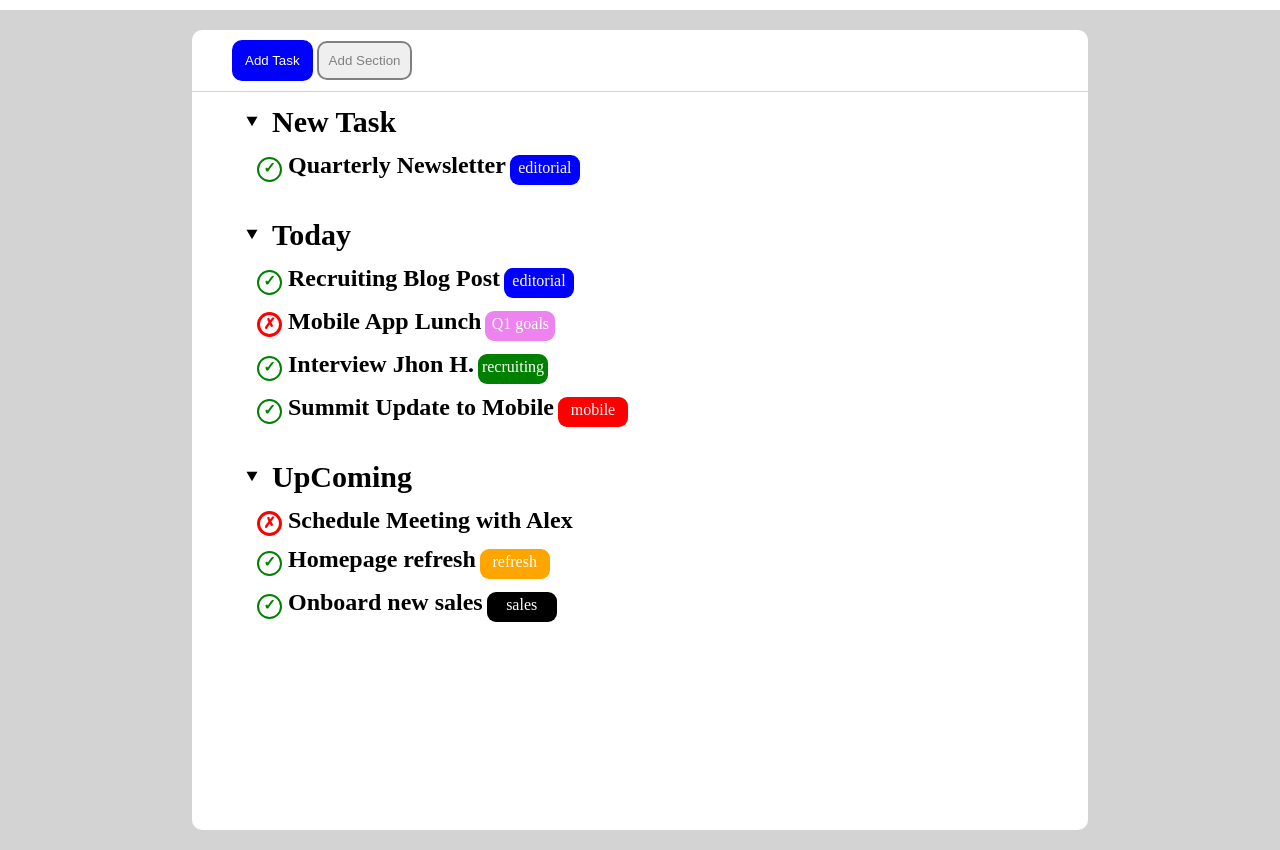
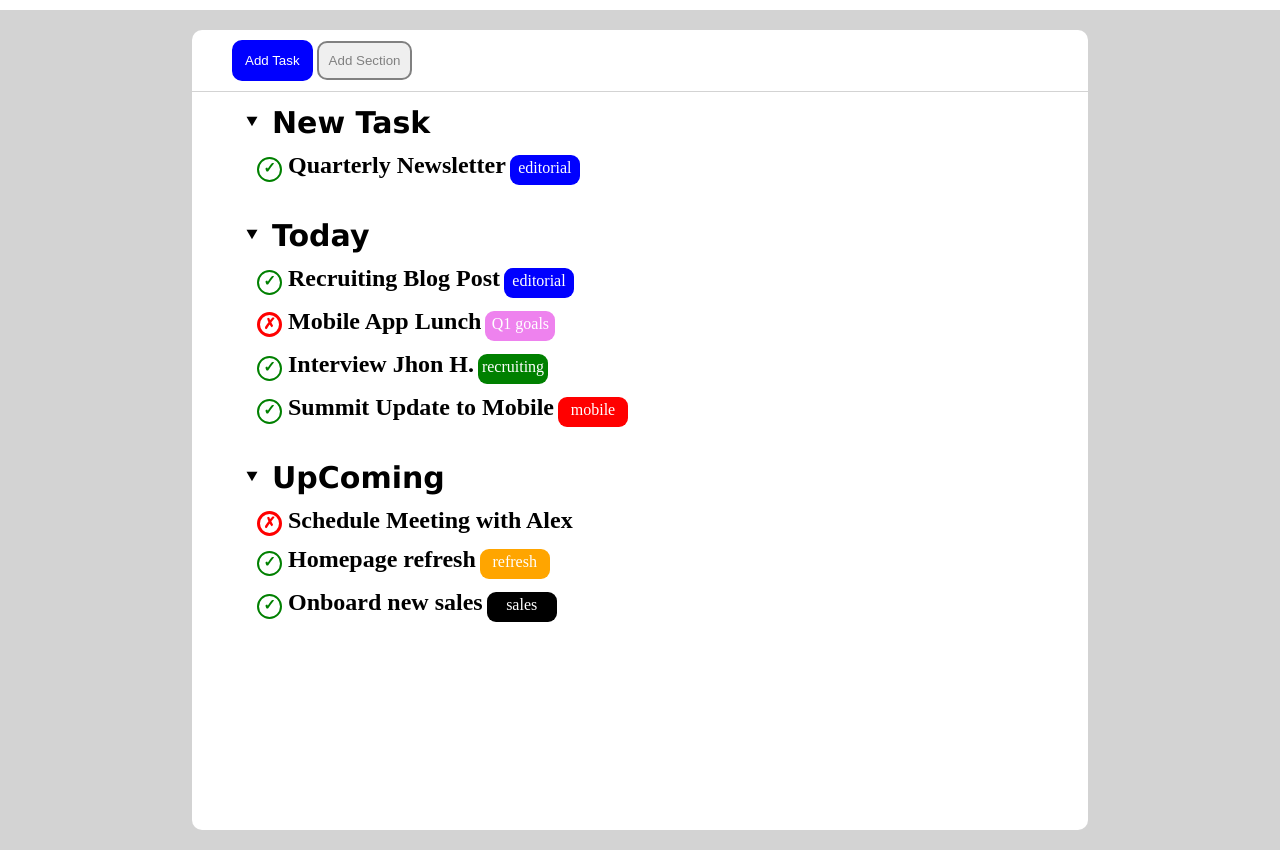
Before and after one commit to NicholasBuiatti/html-css-toboolist, a plain HTML site: page index.html in a window 1280 px wide. Shown: the part 64-914 px from the top of the page. Drawn offline with Linux system fonts and the light colour scheme.

Commit message:
Cambio font e logo pagina

```diff
--- a/css/style.css
+++ b/css/style.css
@@ -82,6 +82,7 @@ main {
 
 .titolo-tendina {
     font-size: 30px;
+    font-family: Verdana, Geneva, Tahoma, sans-serif;
 }
 
 .Sotto-riga {
--- a/index.html
+++ b/index.html
@@ -5,6 +5,7 @@
     <meta name="viewport" content="width=device-width, initial-scale=1.0">
     <title>Toboolist</title>
     <link rel="stylesheet" href="./css/style.css">
+    <link rel="shortcut icon" href="./img/logo copia.png" type="image/x-icon">
 </head>
 <body>
     <!-- logo -->
```
